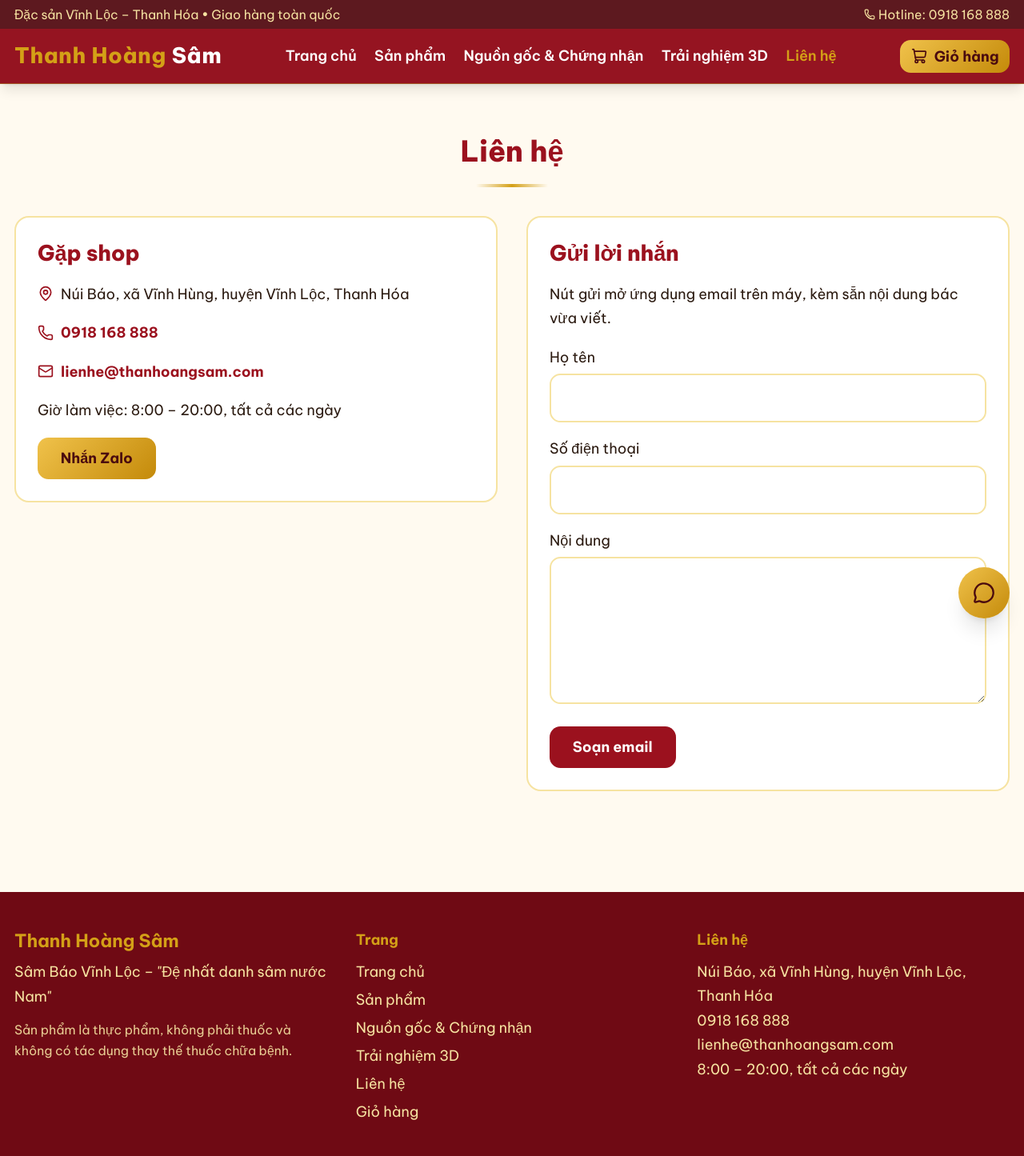
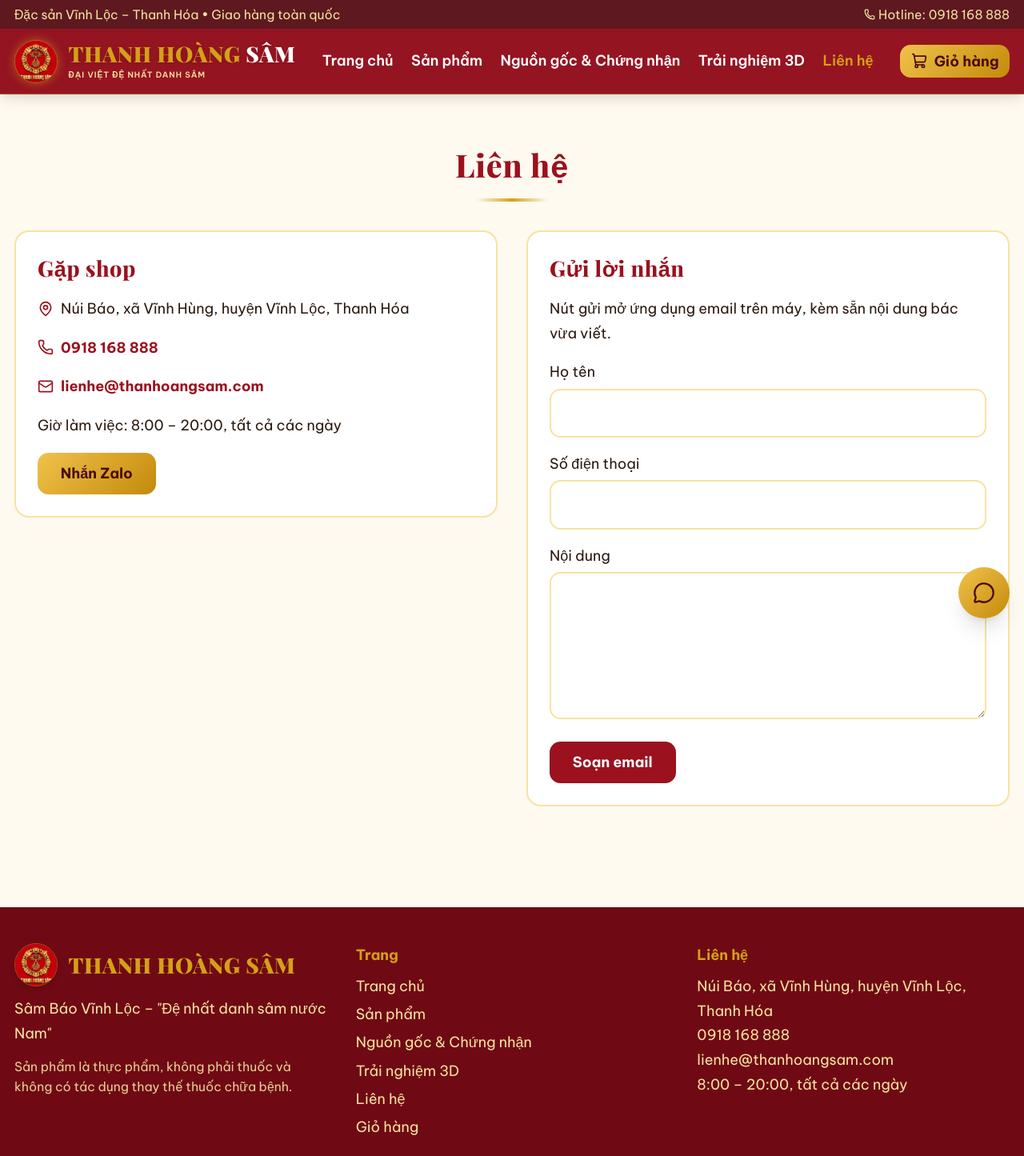
Before and after one commit to LinhTranDang10072004/thanhoangsam, a Next.js app: page /lien-he in a window 1280 px wide. Shown: the top 1445 px of the page at 80% size. Built offline with nearby package versions, Linux system fonts and the light colour scheme.

Commit message:
feat: cap nhat logo Thanh Hoang Sam va font chu Playfair quy toc dong bo theo thiet ke logo

```diff
--- a/app/globals.css
+++ b/app/globals.css
@@ -78,8 +78,17 @@
   box-shadow: none;
 }
 
+h1, h2, h3, h4, .section-title, .font-heading {
+  font-family: var(--font-heading), "Playfair Display", "Times New Roman", Georgia, serif;
+  letter-spacing: 0.02em;
+}
+
+.font-heading {
+  font-family: var(--font-heading), "Playfair Display", "Times New Roman", Georgia, serif;
+}
+
 .section-title {
-  font-size: 2rem;
+  font-size: 2.2rem;
   font-weight: 800;
   color: var(--red);
   text-align: center;
--- a/app/layout.tsx
+++ b/app/layout.tsx
@@ -4,7 +4,7 @@
 import Footer from "@/components/Footer";
 import ChatWidget from "@/components/ChatWidget";
 import { CartProvider } from "@/components/CartProvider";
-import { beVietnamLatin, beVietnamViet } from "@/lib/fonts";
+import { beVietnamLatin, beVietnamViet, playfair } from "@/lib/fonts";
 
 export const metadata: Metadata = {
   title: {
@@ -12,17 +12,26 @@
     template: "%s – Thanh Hoàng Sâm",
   },
   description: "Sâm Báo Vĩnh Lộc, Thanh Hóa – có giấy chứng nhận, truy xuất nguồn gốc từng lô hàng.",
+  icons: {
+    icon: "/images/logo.png",
+    apple: "/images/logo.png",
+  },
   openGraph: {
     title: "Thanh Hoàng Sâm – Sâm Báo Vĩnh Lộc chính gốc",
     description: "Sâm Báo Vĩnh Lộc, Thanh Hóa. Giao hàng toàn quốc, tra cứu mã lô trên bao bì.",
     locale: "vi_VN",
     type: "website",
+    images: [{ url: "/images/logo.png" }],
   },
 };
 
 export default function RootLayout({ children }: LayoutProps<"/">) {
   return (
-    <html lang="vi" data-scroll-behavior="smooth" className={`${beVietnamLatin.variable} ${beVietnamViet.variable}`}>
+    <html
+      lang="vi"
+      data-scroll-behavior="smooth"
+      className={`${beVietnamLatin.variable} ${beVietnamViet.variable} ${playfair.variable}`}
+    >
       <body className="flex min-h-screen flex-col">
         <CartProvider>
           <Header />
--- a/components/Footer.tsx
+++ b/components/Footer.tsx
@@ -6,8 +6,17 @@
     <footer className="mt-16 bg-[var(--red-dark)] py-10 text-[var(--gold-light)]">
       <div className="mx-auto grid max-w-6xl gap-8 px-4 sm:grid-cols-3">
         <div>
-          <p className="text-xl font-bold text-[var(--gold)]">{site.name}</p>
-          <p className="mt-2">Sâm Báo Vĩnh Lộc – &quot;Đệ nhất danh sâm nước Nam&quot;</p>
+          <div className="flex items-center gap-3">
+            <img
+              src="/images/logo.png"
+              alt="Thanh Hoàng Sâm Logo"
+              className="h-12 w-12 rounded-full border border-[var(--gold)]/50 shadow-md object-contain"
+            />
+            <p className="font-heading text-2xl font-black text-[var(--gold)] uppercase tracking-wider">
+              {site.name}
+            </p>
+          </div>
+          <p className="mt-3">Sâm Báo Vĩnh Lộc – &quot;Đệ nhất danh sâm nước Nam&quot;</p>
           <p className="mt-3 text-sm leading-relaxed opacity-90">{site.disclaimer}</p>
         </div>
         <div>
--- a/components/Header.tsx
+++ b/components/Header.tsx
@@ -38,8 +38,20 @@
       </div>
       <div className="bg-[var(--red)]/80">
         <div className="mx-auto flex max-w-6xl items-center justify-between gap-3 px-4 py-3">
-          <Link href="/" className="text-xl font-extrabold tracking-wide text-[var(--gold)] sm:text-2xl">
-            Thanh Hoàng <span className="text-white">Sâm</span>
+          <Link href="/" className="flex items-center gap-3 transition hover:opacity-95">
+            <img
+              src="/images/logo.png"
+              alt="Thanh Hoàng Sâm Logo"
+              className="h-10 w-10 sm:h-12 sm:w-12 rounded-full border border-[var(--gold)]/60 shadow-[0_0_12px_rgba(212,160,23,0.5)] object-contain"
+            />
+            <div className="flex flex-col">
+              <span className="font-heading text-lg sm:text-2xl font-black tracking-wider text-[var(--gold)] uppercase leading-tight drop-shadow-sm">
+                THANH HOÀNG <span className="text-white">SÂM</span>
+              </span>
+              <span className="text-[10px] font-semibold tracking-widest text-[var(--gold-light)] uppercase hidden sm:block">
+                Đại Việt Đệ Nhất Danh Sâm
+              </span>
+            </div>
           </Link>
           <nav className="hidden items-center gap-5 lg:flex" aria-label="Chính">
             {nav.map((item) => (
--- a/lib/fonts.ts
+++ b/lib/fonts.ts
@@ -1,4 +1,12 @@
 import localFont from "next/font/local";
+import { Playfair_Display } from "next/font/google";
+
+export const playfair = Playfair_Display({
+  subsets: ["vietnamese", "latin"],
+  weight: ["400", "500", "600", "700", "800", "900"],
+  variable: "--font-heading",
+  display: "swap",
+});
 
 export const beVietnamLatin = localFont({
   src: [
```
Also changed, not shown: public/images/logo.png (added).
